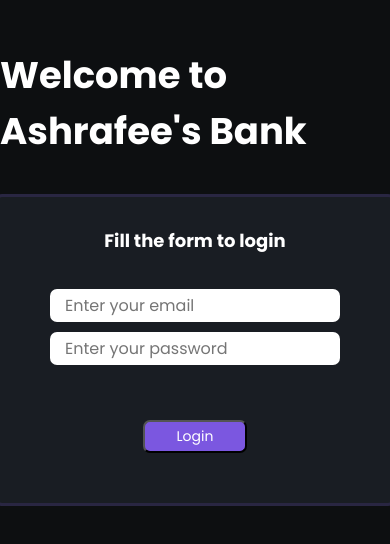
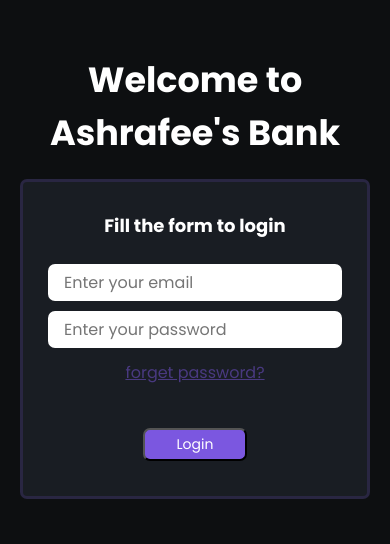
Before and after one commit to IamAshrafee/Ashrafee-s-Bank, a plain HTML site: page index.html in a window 390 px wide. Shown: the part 146-690 px from the top of the page. Drawn offline with Linux system fonts and the light colour scheme.

Commit message:
Login page reconstructed and made it responsive for all device

```diff
--- a/index.html
+++ b/index.html
@@ -10,19 +10,27 @@
 
 <body>
     <div id="login-page"">
+        <div class=" login-page-container">
         <div class=" title">
             <h1>Welcome to Ashrafee's Bank</h1>
         </div>
         <div class="login-container">
+            <div class="login-form">
                 <p>Fill the form to login</p>
                 <input type="email" name="" id="" placeholder="Enter your email" />
                 <input type="password" name="" id="" placeholder="Enter your password" />
+                <a href="#">forget password?</a>
                 <button id="login">Login</button>
+            </div>
+
+        </div>
     </div>
     </div>
     <div id="user-dashboard">
         <div class="container">
-            <div class="dashboard-title"><h1>Account Dashboard</h1></div>
+            <div class="dashboard-title">
+                <h1>Account Dashboard</h1>
+            </div>
             <div class="upper-section">
                 <div class="balances">
                     <div class="balance-card clr-blue">
--- a/style/style.css
+++ b/style/style.css
@@ -4,67 +4,82 @@
     margin: 0;
     padding: 0;
     font-family: 'poppins';
+    box-sizing: border-box;
 }
 
 body {
     background-color: #0d0f11;
 }
 
-#login-page {
+/* Login page CSS */
+
+#login-page{
     height: 100vh;
+    color: white;
+}
+.login-page-container{
+    height: 100%;
+    max-width: 580px;
+    margin: 0 auto;
     display: flex;
-    align-items: center;
+    flex-direction: column;
     justify-content: center;
-    flex-direction: column;
+    row-gap: 20px;
+    padding: 0px 20px;
 }
-
-.title {}
-
-.title h1 {
-    margin-bottom: 35px;
-    font-size: 37px;
-    color: white;
-
-
+.title{
+    text-align: center;
 
 }
 
-.login-container {
+.title h1 {
+    font-size: 35px;
+}
+.login-form{
+    background-color: #191d23;
+    border: 3px solid #7b57e02a;
+    padding: 30px 45px 35px 45px;
     display: flex;
-    align-items: center;
-    justify-content: center;
+    border-radius: 7px;
     flex-direction: column;
-    background-color: #191d23;
-    border-radius: 8px;
-    padding: 30px 3px 50px 3px;
-    border: 3px solid #7b57e02a;
+    margin: 0px auto;
+    max-width: 410px;
+    height: 320px;
 }
-
-.login-container p {
-    color: white;
-    margin-bottom: 30px;
-    font-size: 18px;
-    font-weight: bold;
-}
-
-.login-container input {
-    margin: 5px 50px;
+.login-container input{
+    margin: 5px 0px;
     border-radius: 7px;
     font-size: 16px;
-    padding: 4px 15px;
-    width: 260px;
+    padding: 6px 16px;
     border: none;
 }
 
-.login-container button {
-    margin-top: 50px;
+.login-container a{
+    text-align: center;
+    margin-top: 07px;
+    color: #7b57e07e ;
+}
+
+.login-container p{
+    text-align: center;
+    font-weight: bold;
+    font-size: 18px;
+    margin-bottom: 20px;
+}
+.login-container button{
     padding: 4px 32px;
     font-size: 14px;
     background-color: #7b57e0;
     border-radius: 7px;
     color: white;
+    max-width: 120px;
+    margin: auto auto 0px auto;
+}
 
-}
+@media (max-width: 430px) {
+    .login-form {
+        padding: 30px 25px 35px 25px;
+}}
 
 #user-dashboard {
     display: none;
@@ -147,7 +162,6 @@ body {
 }
 
 .transition-card h2 {
-    font-size: ;
 }
 
 
```
Also changed, not shown: 1 other file. Lines whose indentation alone changed are shown as unchanged.
